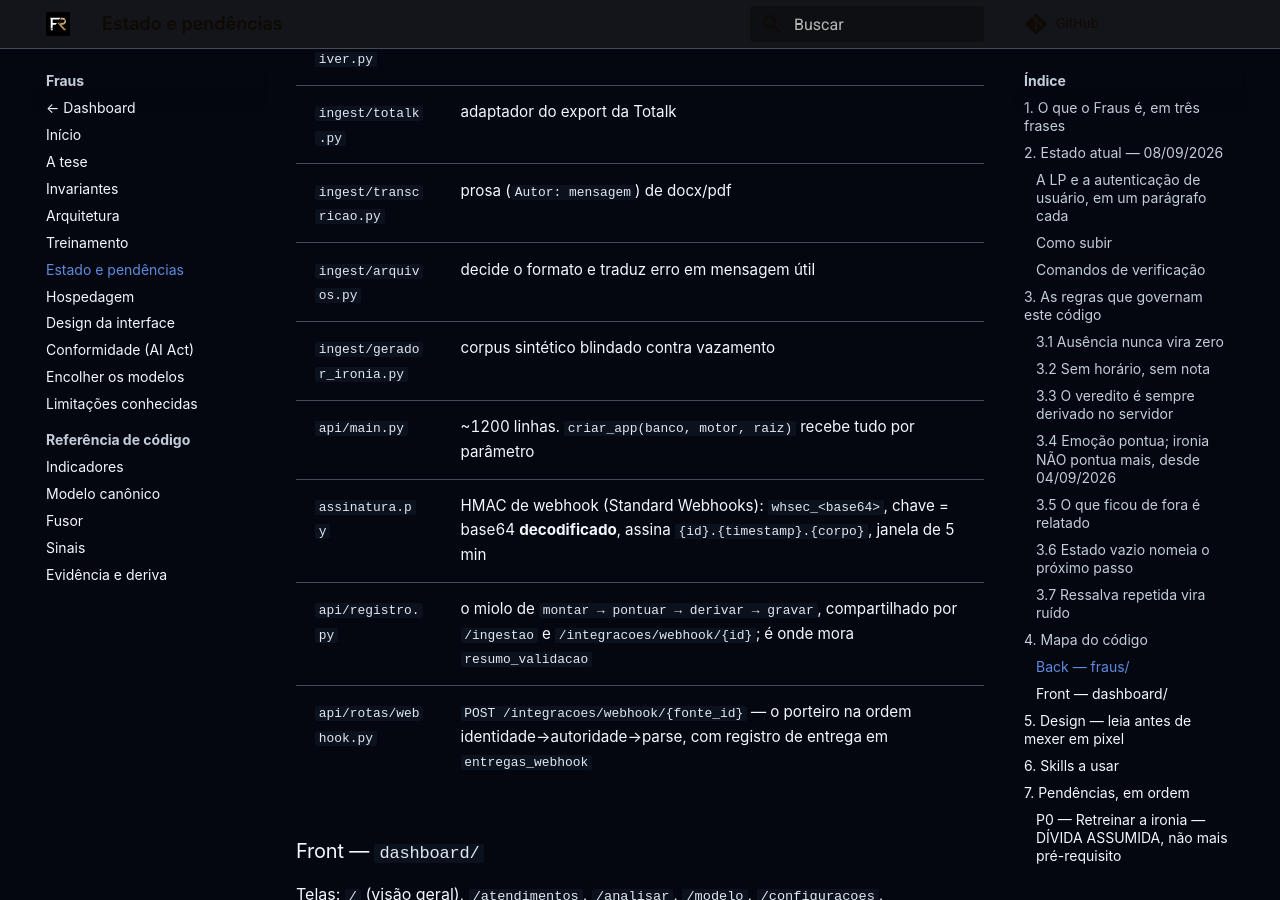
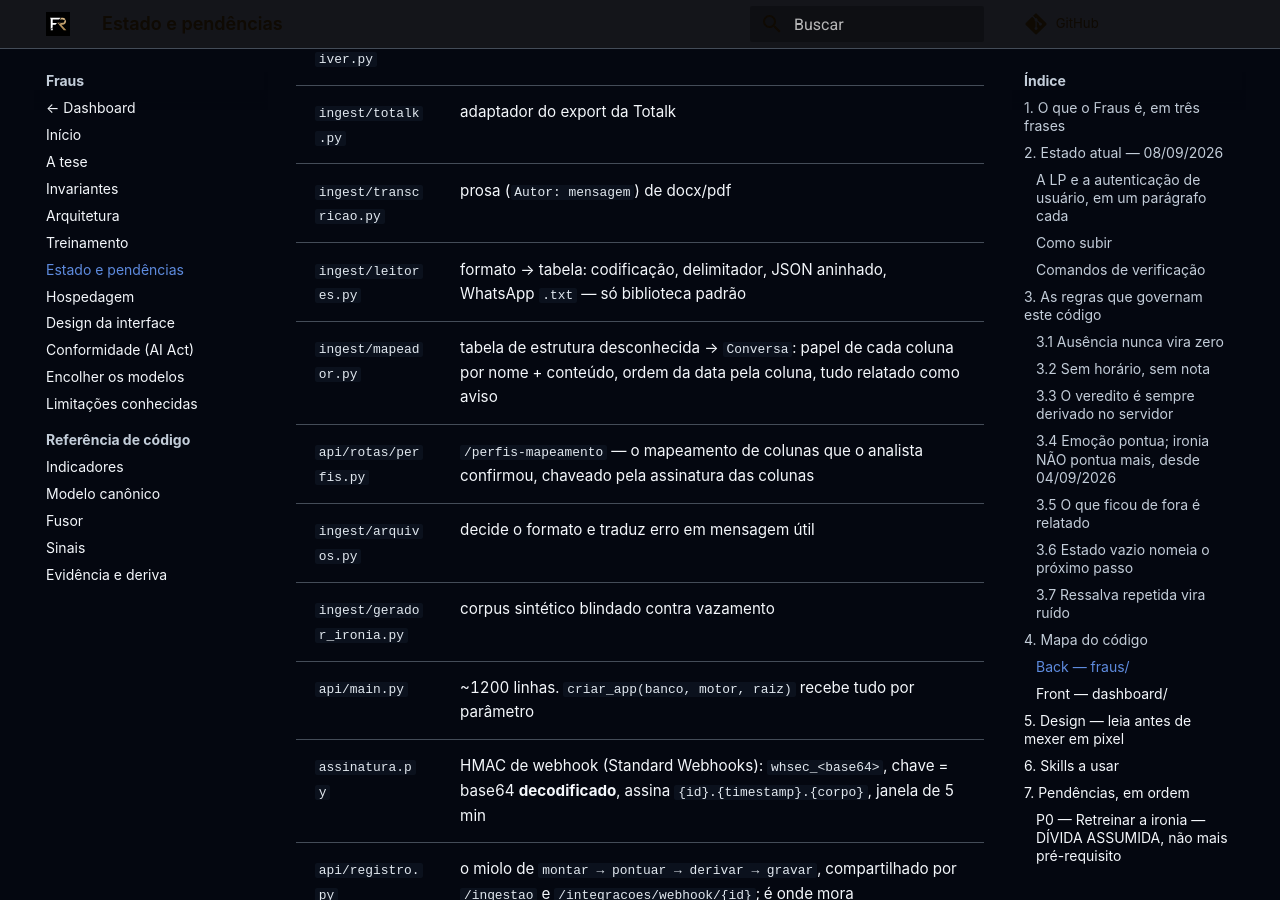
Before and after one commit to Joao-Tavares0312/Fraus, an MkDocs documentation site: the page built from docs/handoff.md, in a window 1280 px wide and 900 px high, scrolled down 6143 px. Built offline with MkDocs 1.6.1 and Material for MkDocs 9.7.7, drawn with Linux system fonts in a browser that asks for light colours; comment, search, counter and statistics services are not loaded; some of the changed text lies outside the part shown.

Commit message:
docs(handoff): numeros vigentes e os modulos da ingestao generica no mapa
O handoff dizia 767 testes e 'contrato de 35' no mapa do fusor; o README dizia 733. Os tres eram numeros de revisoes passadas -- hoje sao 909 no Python, 77 no front e 39 features. As mencoes a 35 e 38 em treinamento.md e nas secoes datadas sao historico e ficam. O mapa ganha leitores, mapeador e a rota de perfis, que uma sessao nova nao teria como achar.

```diff
--- a/docs/handoff.md
+++ b/docs/handoff.md
@@ -218,6 +218,9 @@
 | `ingest/csv_driver.py` | o driver **canônico** |
 | `ingest/totalk.py` | adaptador do export da Totalk |
 | `ingest/transcricao.py` | prosa (`Autor: mensagem`) de docx/pdf |
+| `ingest/leitores.py` | formato → tabela: codificação, delimitador, JSON aninhado, WhatsApp `.txt` — só biblioteca padrão |
+| `ingest/mapeador.py` | tabela de estrutura desconhecida → `Conversa`: papel de cada coluna por nome + conteúdo, ordem da data pela coluna, tudo relatado como aviso |
+| `api/rotas/perfis.py` | `/perfis-mapeamento` — o mapeamento de colunas que o analista confirmou, chaveado pela assinatura das colunas |
 | `ingest/arquivos.py` | decide o formato e traduz erro em mensagem útil |
 | `ingest/gerador_ironia.py` | corpus sintético blindado contra vazamento |
 | `api/main.py` | ~1200 linhas. `criar_app(banco, motor, raiz)` recebe tudo por parâmetro |
```
Also changed, not shown: other parts of docs/handoff.md (+3 -3 lines), README.md (+1 -1 lines).
